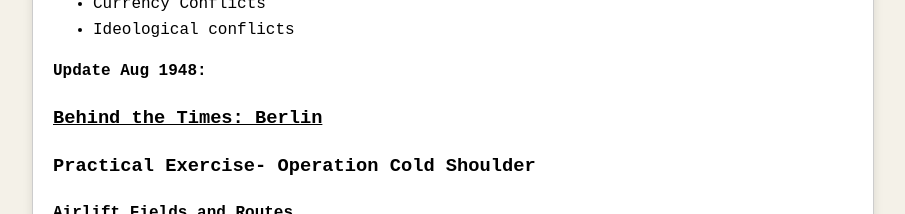
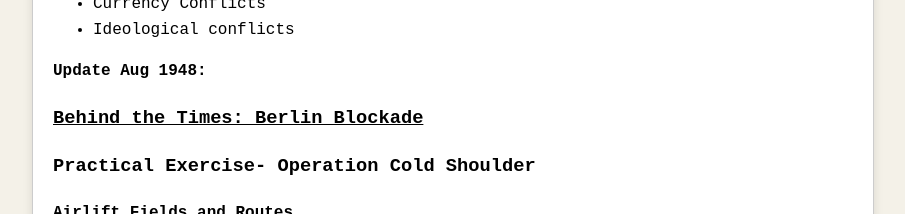
Before and after one commit to jboyce1/CodeWar, a Jekyll site: the page built from classes/ColdShoulder.md, in a window 1280 px wide, cut to the strip 496-880 px from the top of the page. Shown: the part 170-384 px from the top of the strip, without its empty margins (187-1092 px from the left). Built offline with Jekyll 4.4.1, drawn with Linux system fonts in a browser that asks for light colours.

Commit message:
Update ColdShoulder.md

```diff
--- a/classes/ColdShoulder.md
+++ b/classes/ColdShoulder.md
@@ -25,7 +25,7 @@ title: Preparing for Winter
 - Ideological conflicts
 
 **Update Aug 1948:**
-### [Behind the Times: Berlin]({{ 'classes/ColdShoulder/Behind The Times- Berlin Airlift.pdf' | relative_url }})
+### [Behind the Times: Berlin Blockade]({{ 'classes/ColdShoulder/Behind The Times- Berlin Airlift.pdf' | relative_url }})
 
 
 
```
